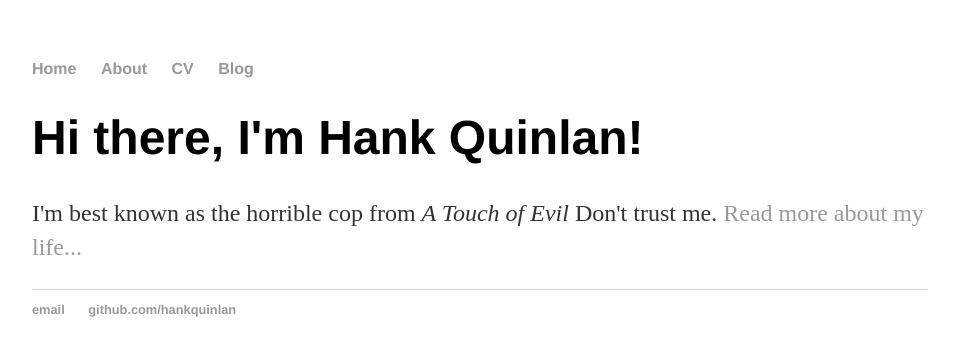
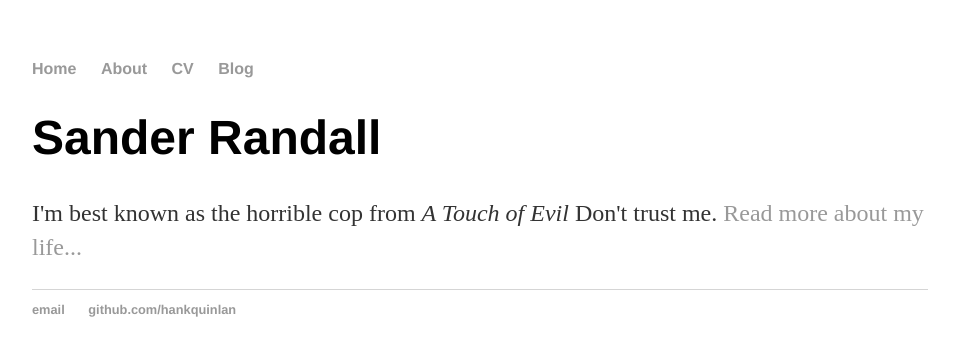
Before and after one commit to sanderrandall/sanderrandall.github.io, a Jekyll site: the page built from index.html, in a window 1280 px wide. Shown: the top 356 px of the page, without its empty margins (160-1115 px from the left). Built offline with Jekyll 4.4.1, drawn with Linux system fonts in a browser that asks for light colours.

Commit message:
Update index.html

```diff
--- a/index.html
+++ b/index.html
@@ -1,8 +1,8 @@
 ---
 layout: default
-title: Hank Quinlan, Horrible Cop
+title: Sander Randall
 ---
 <div class="blurb">
-	<h1>Hi there, I'm Hank Quinlan!</h1>
+	<h1>Sander Randall</h1>
 	<p>I'm best known as the horrible cop from <em>A Touch of Evil</em> Don't trust me. <a href="/about">Read more about my life...</a></p>
 </div><!-- /.blurb -->
```
